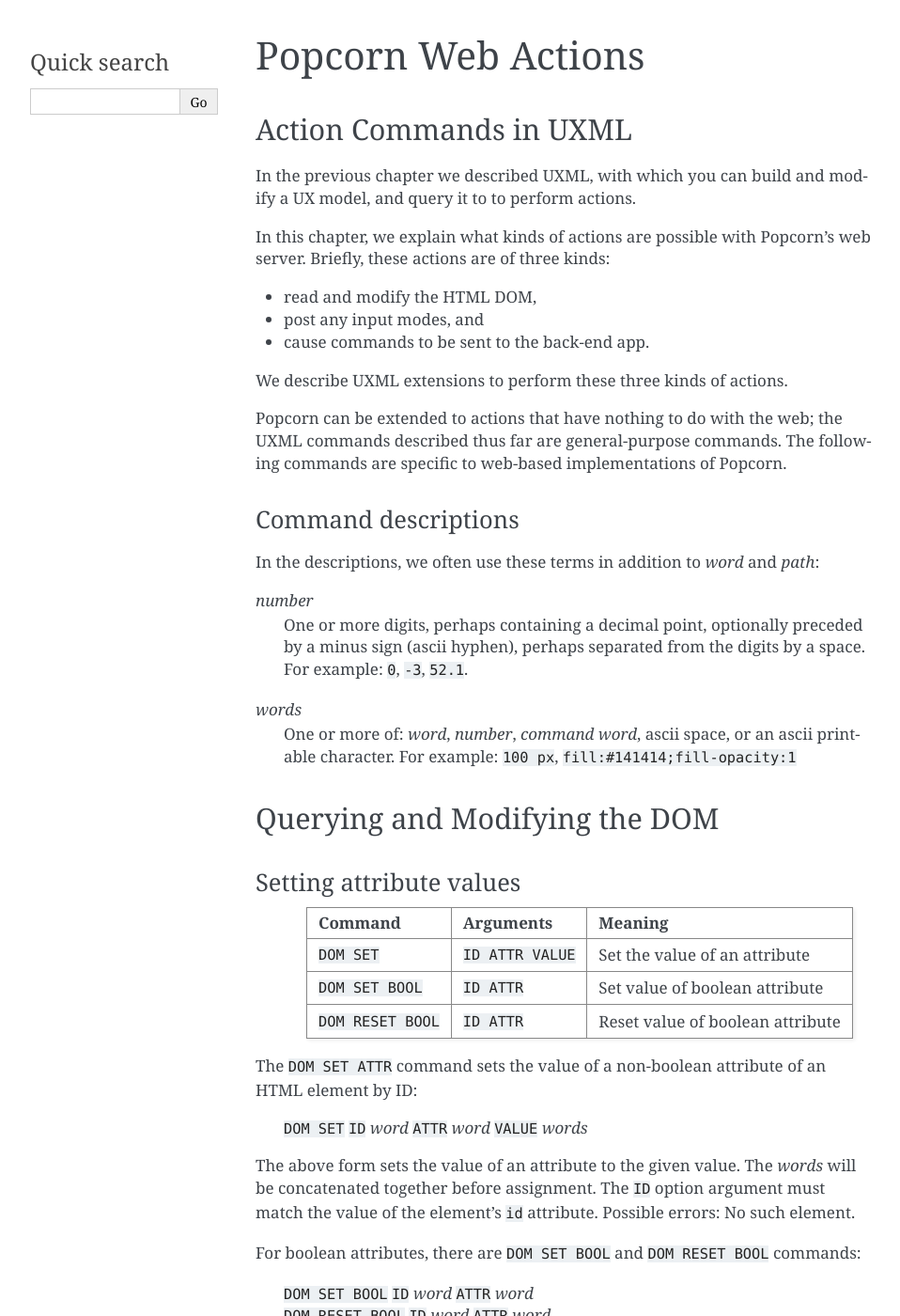
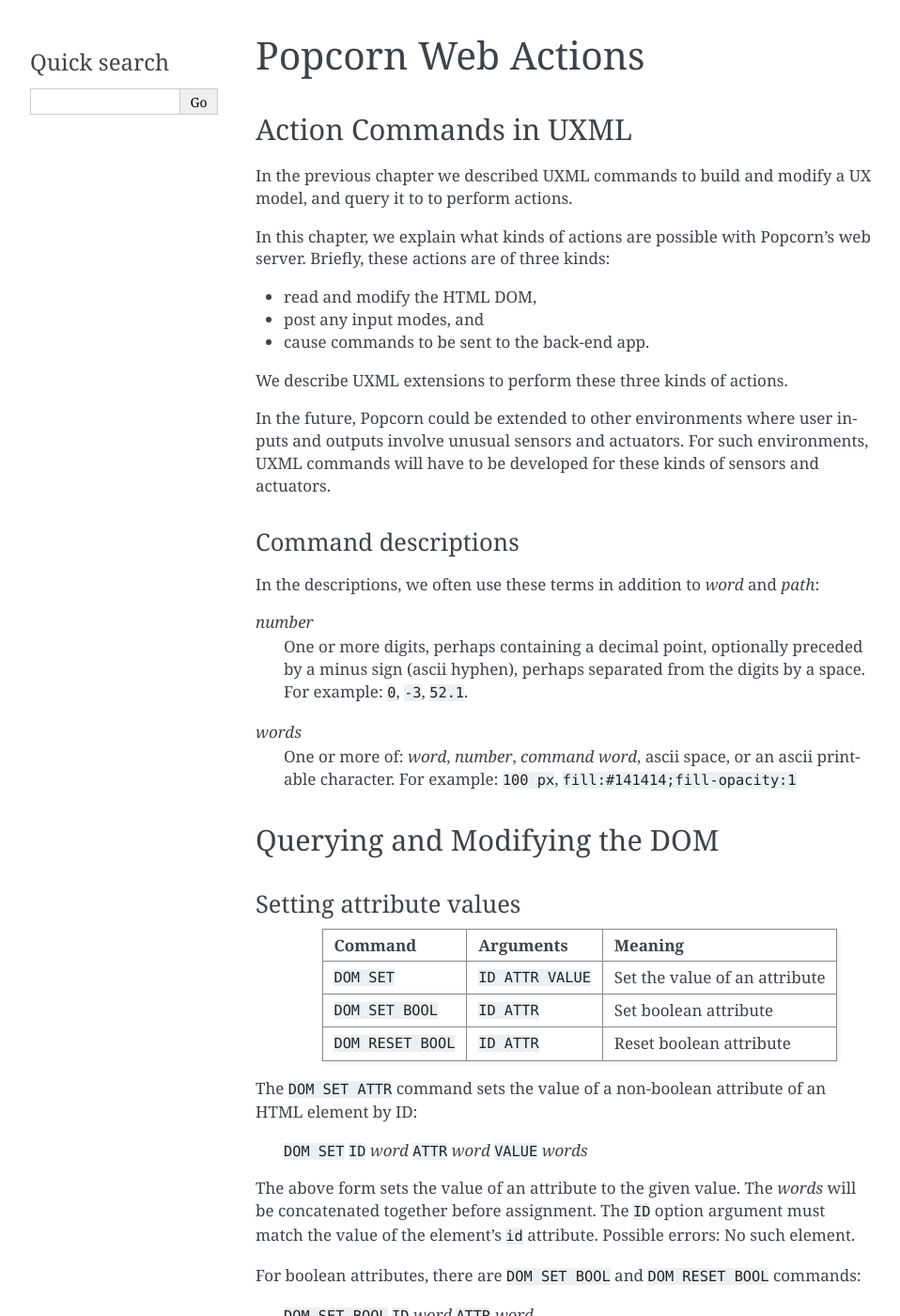
Before and after one commit to sudheerapte/popcornserver, a Sphinx documentation site: the page built from doc/actions.rst, in a window 1280 px wide and 1400 px high. Shown: the whole window at 94% size, without its empty margins (148-1106 px from the left). Built offline with Sphinx 7.4.7, drawn with Linux system fonts in a browser that asks for light colours; some of the changed text lies outside the part shown.

Commit message:
minor doc updates

```diff
--- a/doc/actions.rst
+++ b/doc/actions.rst
@@ -6,8 +6,8 @@
 Action Commands in UXML
 -------------------------
 
-In the previous chapter we described UXML, with which you can build
-and modify a UX model, and query it to to perform actions.
+In the previous chapter we described UXML commands to build and modify
+a UX model, and query it to to perform actions.
 
 In this chapter, we explain what kinds of actions are possible with
 Popcorn's web server. Briefly, these actions are of three kinds:
@@ -18,10 +18,11 @@
 
 We describe UXML extensions to perform these three kinds of actions.
 
-Popcorn can be extended to actions that have nothing to do with the
-web; the UXML commands described thus far are general-purpose
-commands. The following commands are specific to web-based
-implementations of Popcorn.
+In the future, Popcorn could be extended to other environments where
+user inputs and outputs involve unusual sensors and actuators. For
+such environments, UXML commands will have to be developed for these
+kinds of sensors and actuators.
+
 
 Command descriptions
 ^^^^^^^^^^^^^^^^^^^^^
@@ -51,10 +52,9 @@
   Command              Arguments          Meaning
   ===================  =================  ===================================
   ``DOM SET``          ``ID ATTR VALUE``  Set the value of an attribute
-  ``DOM SET BOOL``     ``ID ATTR``        Set value of boolean attribute
-  ``DOM RESET BOOL``   ``ID ATTR``        Reset value of boolean attribute
+  ``DOM SET BOOL``     ``ID ATTR``        Set boolean attribute
+  ``DOM RESET BOOL``   ``ID ATTR``        Reset boolean attribute
   ===================  =================  ===================================
-
 
 The ``DOM SET ATTR`` command sets the value of a non-boolean attribute
 of an HTML element by ID:
```
Also changed, not shown: other parts of doc/actions.rst (+2 -2 lines), doc/commands.rst (+13 -3 lines).
